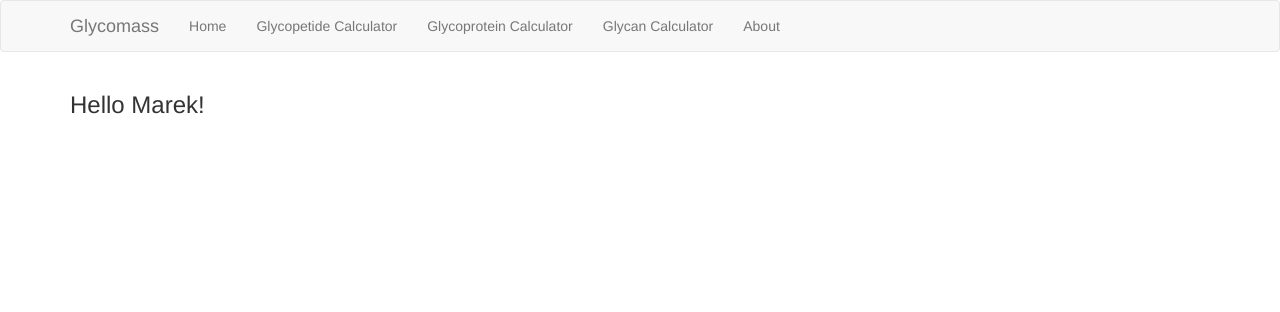
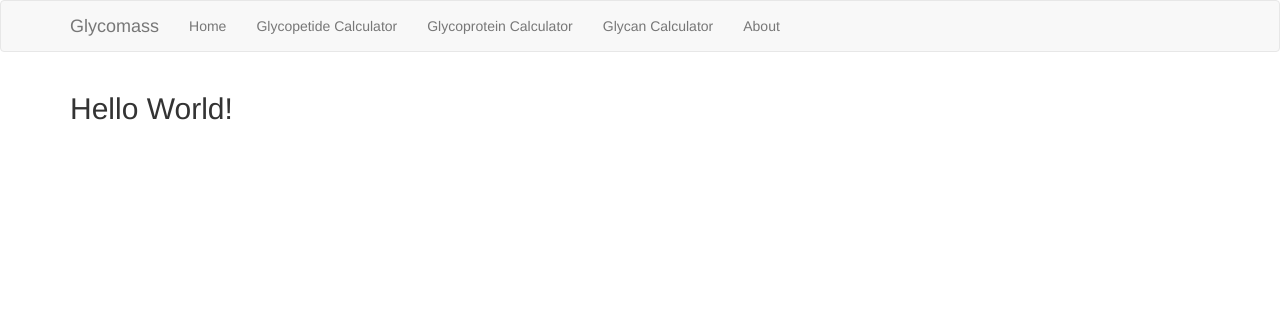
Before and after one commit to christiantill/Glycomass, a Flask app: page / in a window 1280 px wide. Shown: the top 312 px of the page. Run offline with Flask 2, Linux system fonts and the light colour scheme; some libraries are stand-ins or nearby versions.

Commit message:
Update index.html

```diff
--- a/app/templates/index.html
+++ b/app/templates/index.html
@@ -3,7 +3,7 @@
 
 {% block content %}
     <div class="container">
-    <h3>Hello Marek!</h3>
+    <h2>Hello World!</h2>
 
     </div>
 {% endblock %}
```
